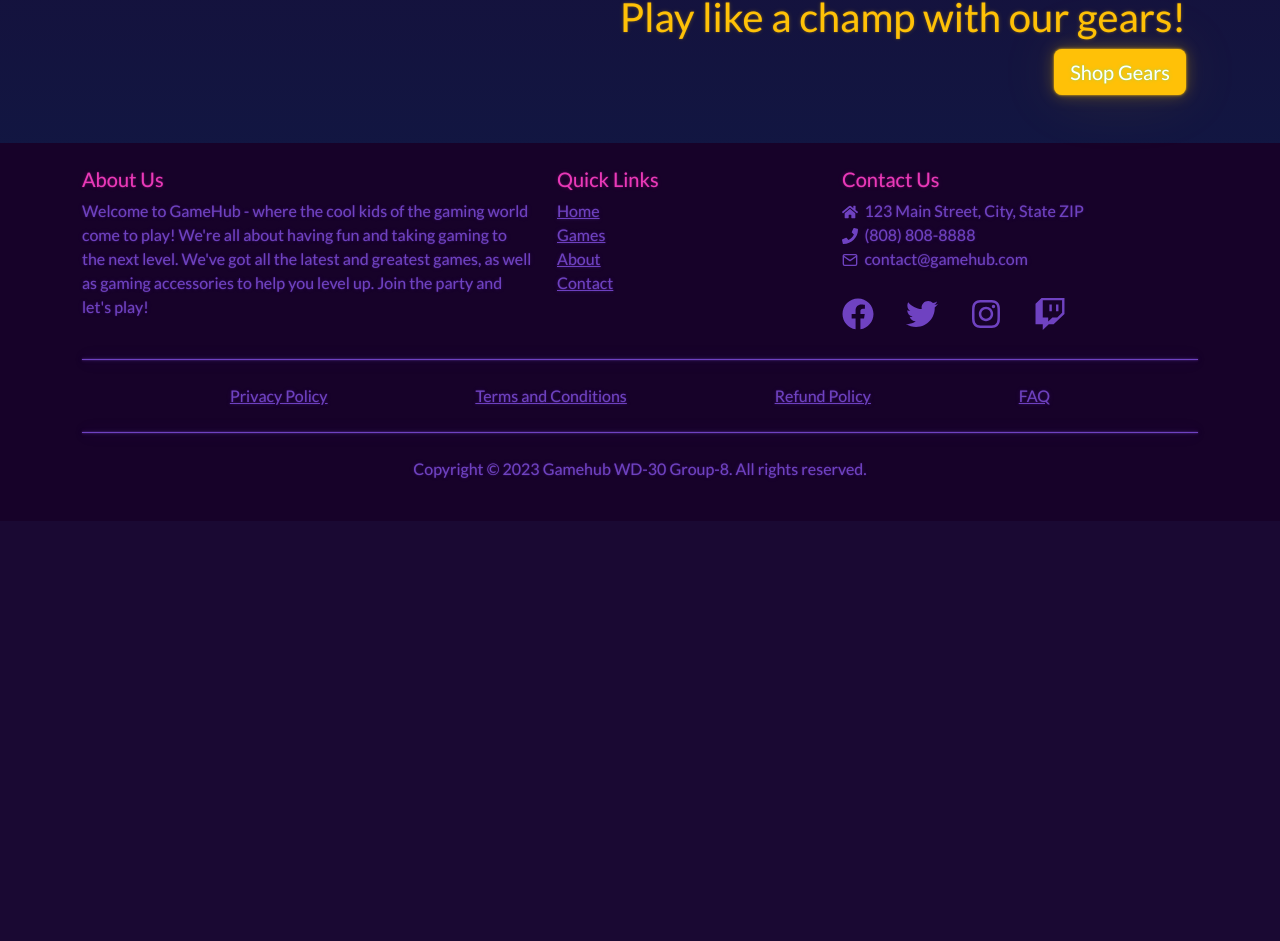
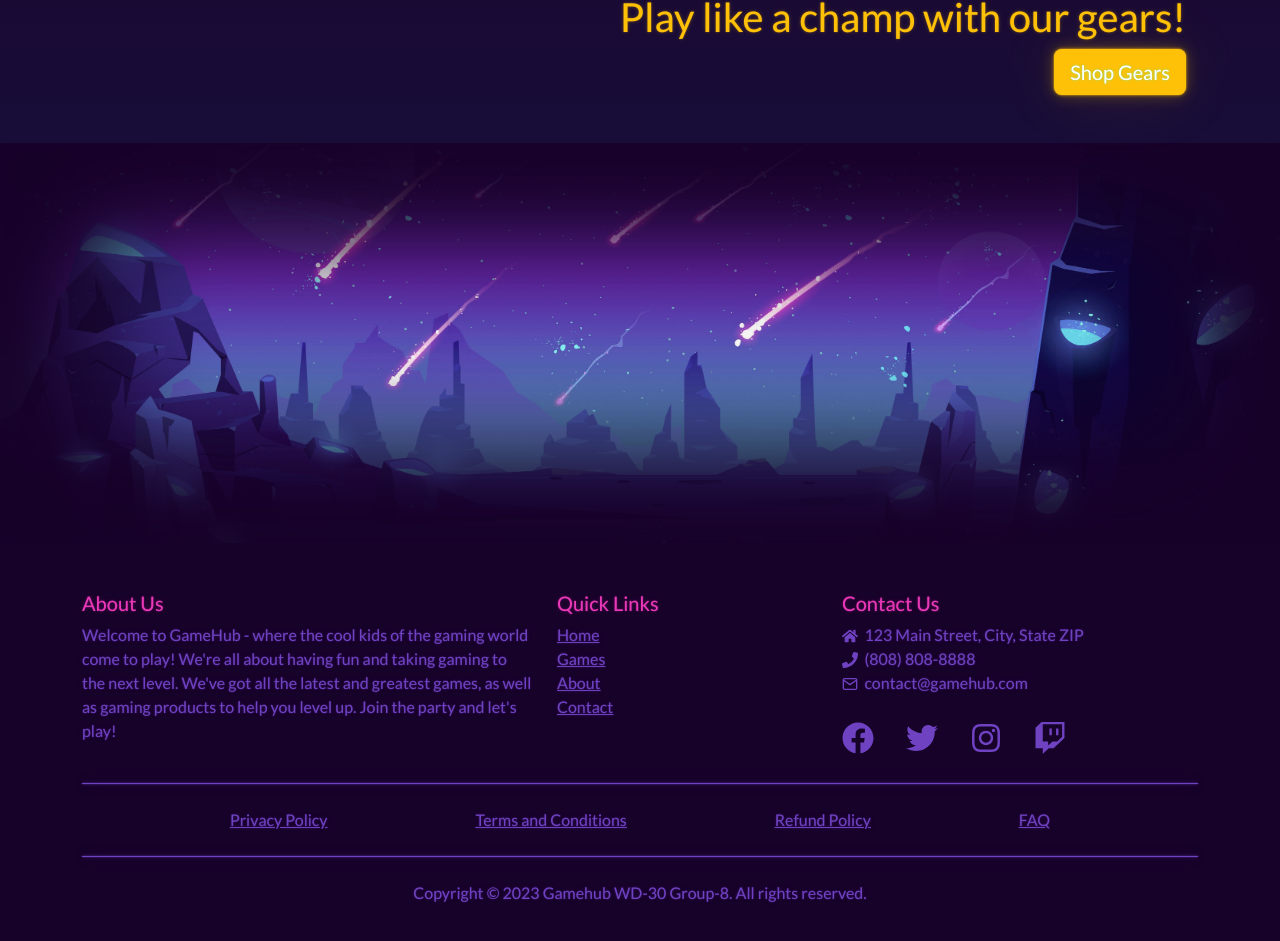
Before and after one commit to maryjanesalem/kodego-capstone-draft, a React (Vite) app: page / in a window 1280 px wide. Shown: the part 4042-4983 px from the top of the page. Before the commit the page ends 4563 px from the top, so only its background shows below. Built offline with nearby package versions, Linux system fonts and the light colour scheme.

Commit message:
added 3rd banner on main

```diff
--- a/src/components/Footer.jsx
+++ b/src/components/Footer.jsx
@@ -13,13 +13,13 @@ import "../css/styles.scss";
 const Footer = () => {
   return (
     <>
-      <footer className="bg-dark text-primary py-4 mt-5">
+      <footer className="bg-dark text-primary pt-5 py-4">
         <div className="container">
           <div className="row">
             <div className="col-md-5 mb-3 mb-md-0">
               <h5 className="text-secondary">About Us</h5>
               <p>
-              Welcome to GameHub - where the cool kids of the gaming world come to play! We're all about having fun and taking gaming to the next level. We've got all the latest and greatest games, as well as gaming accessories to help you level up. Join the party and let's play!
+              Welcome to GameHub - where the cool kids of the gaming world come to play! We're all about having fun and taking gaming to the next level. We've got all the latest and greatest games, as well as gaming products to help you level up. Join the party and let's play!
               </p>
             </div>
             <div className="col-md-3 mb-3 mb-md-0">
--- a/src/components/Main.jsx
+++ b/src/components/Main.jsx
@@ -239,7 +239,7 @@ const Main = () => {
         </div>
 
         {/* Wide banner for mid page */}
-        <section className="container-fluid my-5 wide-banner">
+        <section className="container-fluid my-5 wide-banner-mid">
           {/* <img src="images/header2.png" alt="" /> */}
 
         </section>
@@ -354,7 +354,7 @@ const Main = () => {
           </div>
 
           {/* Browse Gears Main */}
-          <section>
+          <section className="mb-5">
             <div className="container text-end my-5">
               <div className="">
                 <h1 className="text-warning">
@@ -369,10 +369,13 @@ const Main = () => {
             </div>
           </section>
 
+        </div>
 
+        {/* Wide banner for main page bottom */}
+        <section className="container-fluid wide-banner-bot">
+          {/* <img src="images/header2.png" alt="" /> */}
 
-
-        </div>
+        </section>
 
       </main>
     </div>
--- a/src/css/styles.scss
+++ b/src/css/styles.scss
@@ -66,11 +66,8 @@ div.topmargin32 {
 
 
 main {
-  .wide-banner {
+  .wide-banner-mid {
     width: 100%;
-    // height: 30em;
-    // border: 1px solid white;
-    // // position: fixed;
     min-height: 25em;
     background-image: url("../../public/images/header2.png");
     background-position: center;
@@ -80,6 +77,18 @@ main {
     box-shadow: 0px 0px 178px 60px rgba(26,9,51,1) inset;
     -webkit-box-shadow: 0px 0px 178px 60px rgba(26,9,51,1) inset;
     -moz-box-shadow: 0px 0px 178px 60px rgba(26,9,51,1) inset;
+  }
+  .wide-banner-bot {
+    width: 100%;
+    min-height: 25em;
+    background-image: url("../../public/images/header3.png");
+    background-position: center;
+    background-repeat: no-repeat;
+    background-size: cover;
+
+    box-shadow: 0px 0px 102px 103px rgba(23,2,41,1) inset;
+    -webkit-box-shadow: 0px 0px 102px 103px rgba(23,2,41,1) inset;
+    -moz-box-shadow: 0px 0px 102px 103px rgba(23,2,41,1) inset;
   }
 }
 
```
Also changed, not shown: TODO.txt, public/images/header3.png (added).
